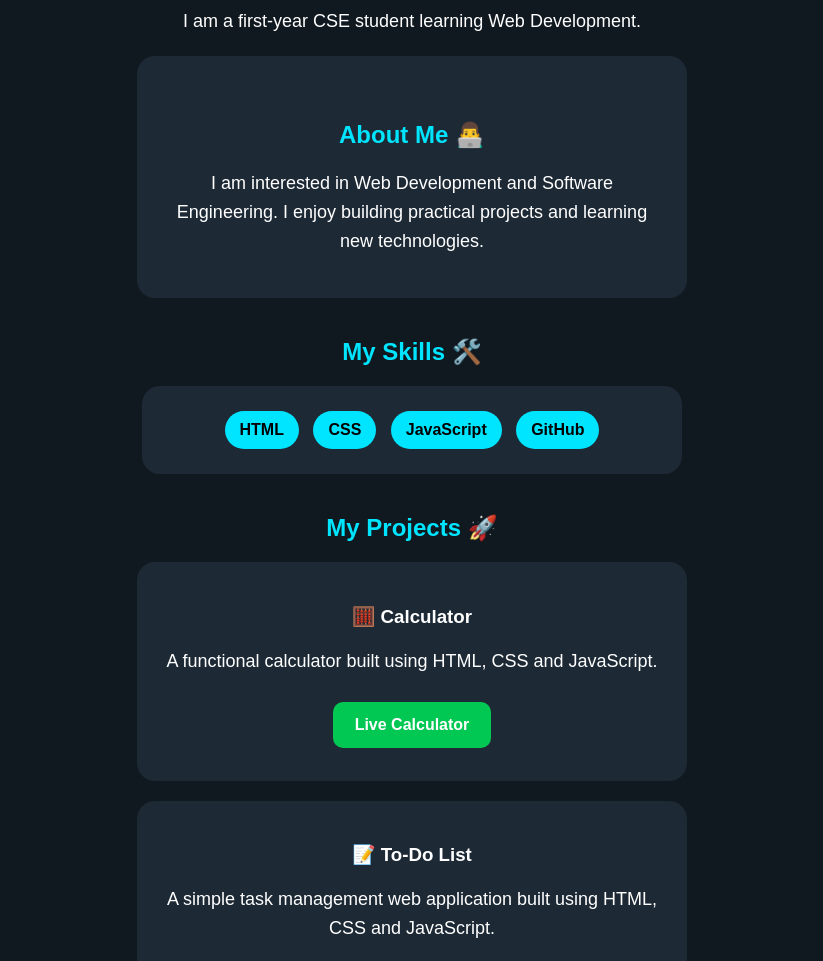
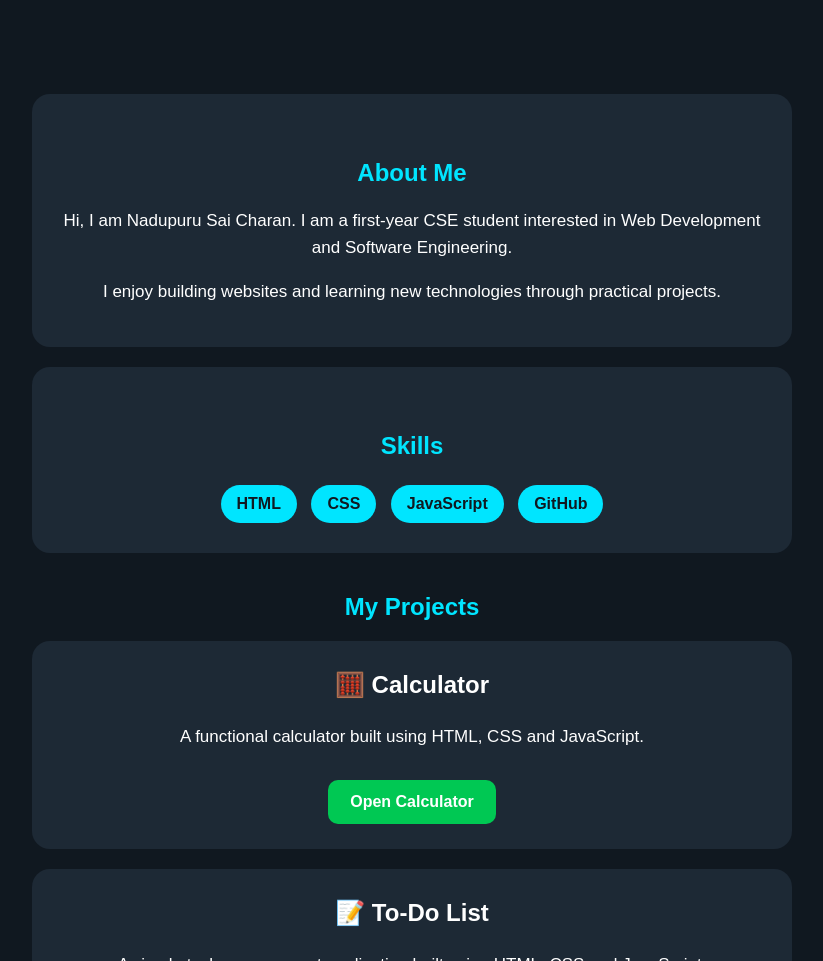
Before and after one commit to lakshminaidu495-bit/my-calculator, a plain HTML site: page portfolio.html in a window 1280 px wide. Shown: the part 179-1140 px from the top of the page, without its empty margins (228-1051 px from the left). Drawn offline with Linux system fonts and the light colour scheme.

Commit message:
Update portfolio.html

```diff
--- a/portfolio.html
+++ b/portfolio.html
@@ -1,23 +1,32 @@
+<!DOCTYPE html>
+<html lang="en">
+<head>
+    <meta charset="UTF-8">
+    <meta name="viewport" content="width=device-width, initial-scale=1.0">
 
-<!DOCTYPE html>
-<html>
-<head>
-    <title>Nadupuru Sai Charan - Portfolio</title>
+    <title>Nadupuru Sai Charan | Portfolio</title>
 
     <style>
+        * {
+            box-sizing: border-box;
+        }
+
         body {
+            margin: 0;
+            font-family: Arial, sans-serif;
             background: #101820;
             color: white;
-            font-family: Arial, sans-serif;
             text-align: center;
-            margin: 0;
-            padding: 30px 15px;
+        }
+
+        header {
+            padding: 60px 20px 40px;
         }
 
         h1 {
-            font-size: 38px;
-            margin-top: 40px;
+            font-size: 40px;
             color: #00e5ff;
+            margin-bottom: 10px;
         }
 
         h2 {
@@ -26,45 +35,48 @@
         }
 
         p {
-            font-size: 18px;
+            font-size: 17px;
             line-height: 1.6;
         }
 
-        .card {
+        .container {
+            max-width: 800px;
+            margin: auto;
+            padding: 20px;
+        }
+
+        .about,
+        .skills,
+        .project {
             background: #1d2935;
-            max-width: 500px;
-            margin: 20px auto;
+            margin: 20px 0;
             padding: 25px;
             border-radius: 18px;
-        }
-
-        .skills {
-            background: #1d2935;
-            padding: 20px;
-            border-radius: 18px;
-            max-width: 500px;
-            margin: 20px auto;
         }
 
         .skill {
             display: inline-block;
             background: #00e5ff;
-            color: black;
-            padding: 10px 15px;
+            color: #101820;
+            padding: 10px 16px;
             margin: 5px;
             border-radius: 20px;
             font-weight: bold;
         }
 
+        .project h3 {
+            font-size: 24px;
+            margin-top: 5px;
+        }
+
         .btn {
             display: inline-block;
+            margin-top: 12px;
+            padding: 13px 22px;
             background: #00c853;
             color: white;
             text-decoration: none;
-            padding: 14px 22px;
-            margin: 8px;
             border-radius: 10px;
-            font-size: 16px;
             font-weight: bold;
         }
 
@@ -74,7 +86,7 @@
 
         footer {
             margin-top: 50px;
-            padding: 20px;
+            padding: 25px;
             background: #1d2935;
         }
     </style>
@@ -82,53 +94,59 @@
 
 <body>
 
-    <h1>Welcome to My Portfolio 🚀</h1>
+    <header>
+        <h1>NADUPURU SAI CHARAN</h1>
 
         <p>
-        Hi, I am <strong>Nadupuru Sai Charan</strong>.
+            First-Year CSE Student | Web Development Learner
+        </p>
+    </header>
+
+
+    <div class="container">
+
+        <section class="about">
+
+            <h2>About Me</h2>
+
+            <p>
+                Hi, I am Nadupuru Sai Charan.
+                I am a first-year CSE student interested in
+                Web Development and Software Engineering.
             </p>
 
             <p>
-        I am a first-year CSE student learning Web Development.
+                I enjoy building websites and learning
+                new technologies through practical projects.
             </p>
 
-
-    <div class="card">
-
-        <h2>About Me 👨‍💻</h2>
-
-        <p>
-            I am interested in Web Development and Software Engineering.
-            I enjoy building practical projects and learning new technologies.
-        </p>
-
-    </div>
+        </section>
 
 
-    <h2>My Skills 🛠️</h2>
+        <section class="skills">
 
-    <div class="skills">
+            <h2>Skills</h2>
 
             <span class="skill">HTML</span>
             <span class="skill">CSS</span>
             <span class="skill">JavaScript</span>
             <span class="skill">GitHub</span>
 
-    </div>
+        </section>
 
 
-    <h2>My Projects 🚀</h2>
+        <h2>My Projects</h2>
 
 
-    <!-- Calculator -->
+        <!-- PROJECT 1 -->
 
-    <div class="card">
+        <section class="project">
 
             <h3>🧮 Calculator</h3>
 
             <p>
-            A functional calculator built using HTML,
-            CSS and JavaScript.
+                A functional calculator built using
+                HTML, CSS and JavaScript.
             </p>
 
             <a
@@ -136,21 +154,21 @@
                 href="https://lakshminaidu495-bit.github.io/my-calculator/"
                 target="_blank">
 
-            Live Calculator
+                Open Calculator
 
             </a>
 
-    </div>
+        </section>
 
 
-    <!-- To-Do List -->
+        <!-- PROJECT 2 -->
 
-    <div class="card">
+        <section class="project">
 
             <h3>📝 To-Do List</h3>
 
             <p>
-            A simple task management web application
+                A simple task management application
                 built using HTML, CSS and JavaScript.
             </p>
 
@@ -159,16 +177,16 @@
                 href="https://lakshminaidu495-bit.github.io/my-todo-list/"
                 target="_blank">
 
-            Live To-Do List
+                Open To-Do List
 
             </a>
 
-    </div>
+        </section>
 
 
-    <!-- Quiz App -->
+        <!-- PROJECT 3 -->
 
-    <div class="card">
+        <section class="project">
 
             <h3>🧠 Quiz App</h3>
 
@@ -182,21 +200,21 @@
                 href="https://lakshminaidu495-bit.github.io/my-quiz-app/"
                 target="_blank">
 
-            Live Quiz App
+                Open Quiz App
 
             </a>
 
-    </div>
+        </section>
 
 
-    <!-- GitHub -->
+        <!-- GITHUB -->
 
-    <div class="card">
+        <section class="project">
 
             <h3>💻 GitHub</h3>
 
             <p>
-            Check out my coding projects and repositories.
+                Check my coding projects and repositories.
             </p>
 
             <a
@@ -204,9 +222,11 @@
                 href="https://github.com/lakshminaidu495-bit"
                 target="_blank">
 
-            View GitHub
+                Open GitHub
 
             </a>
+
+        </section>
 
     </div>
 
@@ -214,7 +234,7 @@
     <footer>
 
         <p>
-            © 2026 Nadupuru Sai Charan
+            © 2026 NADUPURU SAI CHARAN
         </p>
 
     </footer>
```
Lines whose indentation alone changed are shown as unchanged.
